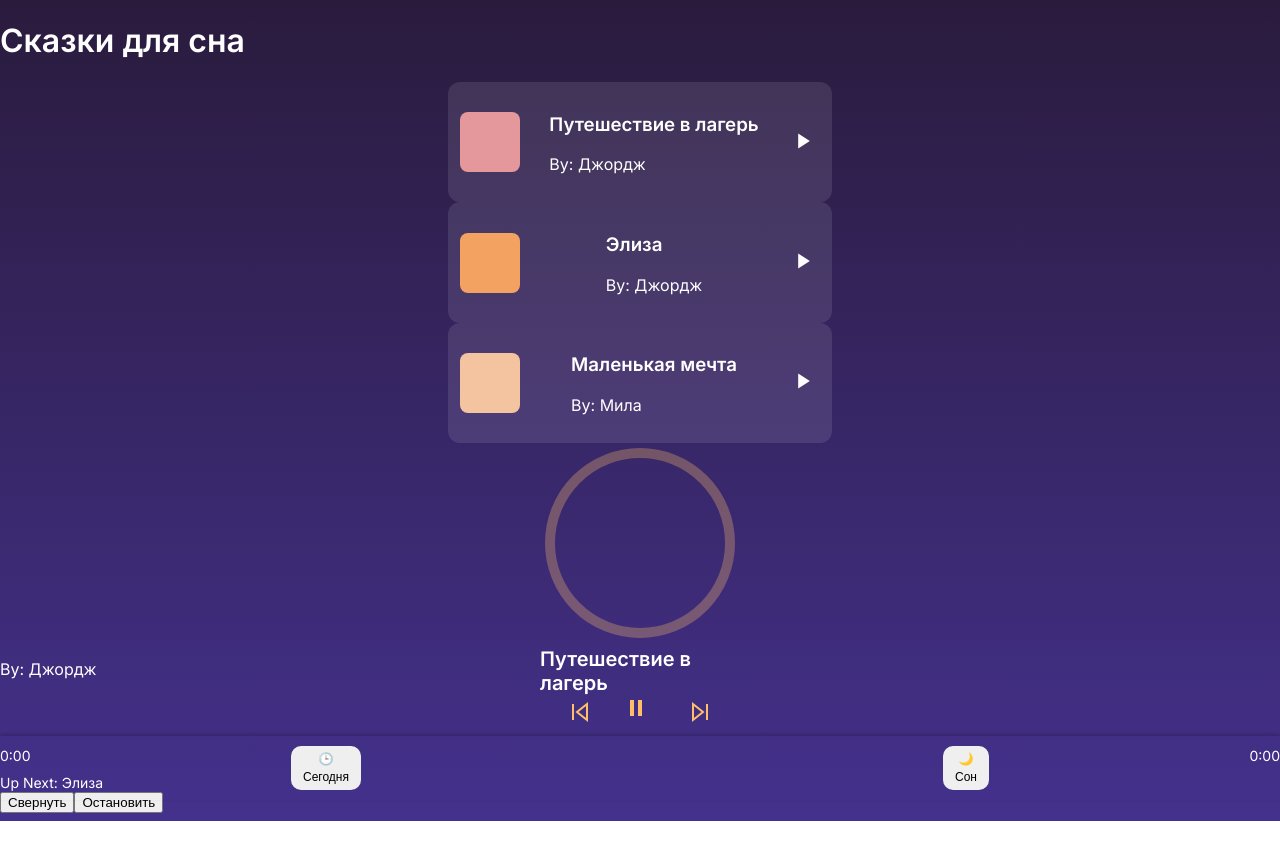
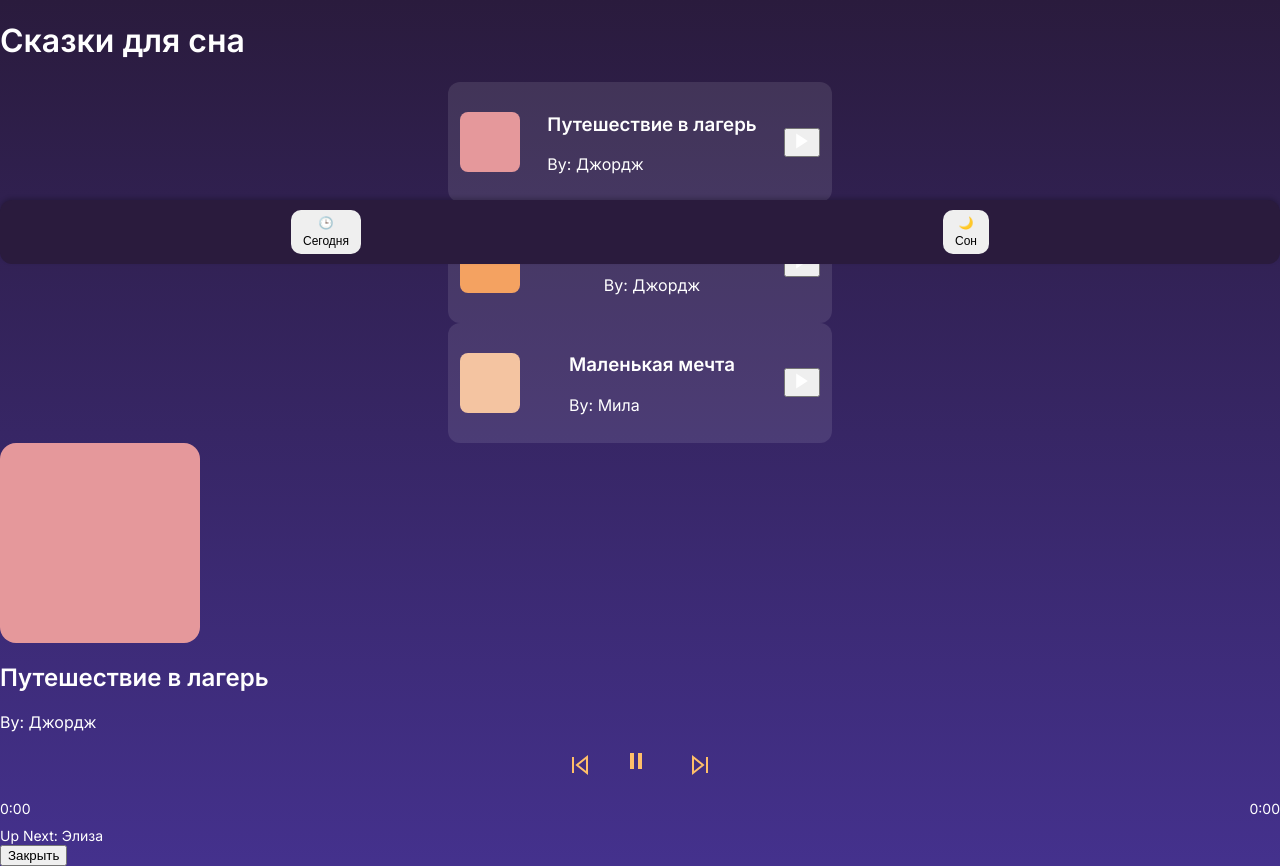
Before and after one commit to GeorgeBuzeev/SleepApp, a React (Create React App) app: page / in a window 1280 px wide. Both pictures are taken after a click on the button 804 px from the left and 142 px from the top of the page. Before the commit the page ends 821 px from the top, so only its background shows below. Built offline with nearby package versions, Linux system fonts and the light colour scheme.

Commit message:
Fixed scroll, moved menu up, updated player to Spotify style

```diff
--- a/src/App.css
+++ b/src/App.css
@@ -26,30 +26,11 @@ body {
   border-radius: 8px;
 }
 
-.play-icon {
-  background: none;
-  border: none;
-  cursor: pointer;
-}
-
 /* Плеер */
-.player-circle {
-  position: relative;
+.player-cover {
   width: 200px;
   height: 200px;
-  margin: 0 auto;
-}
-
-.progress-circle {
-  width: 100%;
-  height: 100%;
-  transform: rotate(-90deg);
-}
-
-.player-title {
-  font-size: 20px;
-  font-weight: 600;
-  color: white;
+  border-radius: 16px;
 }
 
 .player-controls {
@@ -78,16 +59,21 @@ body {
   justify-content: space-between;
 }
 
+.progress-bar {
+  position: relative;
+  width: 100%;
+  max-width: 360px;
+  margin-top: 10px;
+}
+
+.progress {
+  height: 100%;
+  border-radius: 4px;
+}
+
 .up-next {
   font-size: 14px;
   margin-top: 10px;
-}
-
-/* Мини-плеер */
-.mini-player-cover {
-  width: 40px;
-  height: 40px;
-  border-radius: 8px;
 }
 
 /* Кнопка каталога */
@@ -109,12 +95,13 @@ body {
   justify-content: space-around;
   padding: 10px 0;
   position: fixed;
-  bottom: 0;
+  top: 25%; /* Поднятие меню выше */
   left: 0;
   right: 0;
   box-shadow: 0 -2px 4px rgba(0, 0, 0, 0.2);
   z-index: 10;
-  opacity: 1; /* Непрозрачность */
+  background-color: #2A1B3D; /* Непрозрачный фон */
+  border-radius: 12px;
 }
 
 .tab-button {
--- a/src/App.js
+++ b/src/App.js
@@ -8,7 +8,7 @@ function App() {
   const [duration, setDuration] = useState(0);
   const [currentStory, setCurrentStory] = useState(null);
   const [upNext, setUpNext] = useState('Up Next: -');
-  const [isPlayerMinimized, setIsPlayerMinimized] = useState(false);
+  const [isPlayerOpen, setIsPlayerOpen] = useState(false);
 
   const stories = [
     { id: 'george_camp', title: 'Путешествие в лагерь', author: 'Джордж', url: 'https://raw.githubusercontent.com/GeorgeBuzeev/TestManya/main/Рассказ Джорджа - Путешествие в лагерь.mp3', cover: '#E5989B' },
@@ -35,7 +35,7 @@ function App() {
     updateUpNext();
     audio.play();
     setIsPlaying(true);
-    setIsPlayerMinimized(false);
+    setIsPlayerOpen(true);
   };
 
   const togglePlay = () => {
@@ -69,20 +69,12 @@ function App() {
     return `${mins}:${secs < 10 ? '0' + secs : secs}`;
   };
 
-  const minimizePlayer = () => {
-    setIsPlayerMinimized(true);
-  };
-
-  const maximizePlayer = () => {
-    setIsPlayerMinimized(false);
-  };
-
-  const stopPlaying = () => {
+  const closePlayer = () => {
     const audio = audioRef.current;
     audio.pause();
     setIsPlaying(false);
     setCurrentStory(null);
-    setIsPlayerMinimized(false);
+    setIsPlayerOpen(false);
   };
 
   return (
@@ -110,7 +102,8 @@ function App() {
                 </button>
               </div>
             ))}
-            {/* Добавим фейковый контент для проверки скролла */}
+            {/* Фейковый контент для скролла */}
+            <div className="h-40"></div>
             <div className="h-40"></div>
           </div>
         ) : (
@@ -136,27 +129,12 @@ function App() {
       </div>
 
       {/* Полноэкранный плеер */}
-      {currentStory && !isPlayerMinimized && (
-        <div className="fixed inset-0 bg-[#44318D] flex flex-col items-center justify-center p-6 z-50">
-          <div className="player-circle relative mb-6">
-            <svg className="progress-circle" viewBox="0 0 100 100">
-              <circle cx="50" cy="50" r="45" stroke="#FFBF69" strokeWidth="5" fill="none" opacity="0.3" />
-              <circle
-                cx="50"
-                cy="50"
-                r="45"
-                stroke="#FFBF69"
-                strokeWidth="5"
-                fill="none"
-                strokeDasharray="283"
-                strokeDashoffset={283 - (283 * (currentTime / duration || 0))}
-                style={{ transition: 'stroke-dashoffset 0.1s linear' }}
-              />
-            </svg>
-            <div className="player-title text-center absolute inset-0 flex items-center justify-center">{currentStory.title}</div>
-          </div>
-          <p className="text-sm text-gray-300 mb-4">By: {currentStory.author}</p>
-          <div className="player-controls flex justify-center gap-4 mb-4">
+      {isPlayerOpen && currentStory && (
+        <div className="fixed inset-0 bg-[#2A1B3D] flex flex-col items-center justify-center p-6 z-50">
+          <div className="player-cover mb-6" style={{ backgroundColor: currentStory.cover, width: '200px', height: '200px', borderRadius: '16px' }}></div>
+          <h2 className="text-xl font-bold mb-2">{currentStory.title}</h2>
+          <p className="text-sm text-gray-400 mb-4">By: {currentStory.author}</p>
+          <div className="player-controls flex justify-center gap-6 mb-4">
             <button className="player-button" onClick={prevStory}>
               <svg width="24" height="24" fill="none" stroke="#FFBF69" strokeWidth="2">
                 <polygon points="19 20 9 12 19 4 19 20"/>
@@ -182,57 +160,23 @@ function App() {
               </svg>
             </button>
           </div>
-          <div className="time mt-2 flex justify-between text-sm text-gray-300 w-full max-w-md">
+          <div className="time flex justify-between text-sm text-gray-300 w-full max-w-md mb-4">
             <span>{formatTime(currentTime)}</span>
             <span>{formatTime(duration)}</span>
           </div>
+          <div className="progress-bar w-full max-w-md h-1 bg-gray-600 rounded-full">
+            <div
+              className="progress h-1 bg-[#FFBF69] rounded-full"
+              style={{ width: `${(currentTime / duration) * 100 || 0}%`, transition: 'width 0.1s linear' }}
+            ></div>
+          </div>
           <div className="up-next mt-2 text-sm text-gray-400 text-center">{upNext}</div>
-          <button className="mt-6 text-gray-300 text-sm" onClick={minimizePlayer}>Свернуть</button>
-          <button className="mt-2 text-gray-300 text-sm" onClick={stopPlaying}>Остановить</button>
+          <button className="mt-6 text-gray-300 text-sm" onClick={closePlayer}>Закрыть</button>
         </div>
       )}
 
-      {/* Мини-плеер */}
-      {currentStory && isPlayerMinimized && (
-        <div className="fixed bottom-16 left-0 right-0 bg-[#2A1B3D] p-3 flex items-center justify-between z-50">
-          <div className="flex items-center">
-            <div className="mini-player-cover mr-3" style={{ backgroundColor: currentStory.cover }}></div>
-            <div>
-              <div className="text-sm font-semibold">{currentStory.title}</div>
-              <div className="text-xs text-gray-400">By: {currentStory.author}</div>
-            </div>
-          </div>
-          <div className="flex items-center gap-2">
-            <button className="player-button" onClick={togglePlay}>
-              {isPlaying ? (
-                <svg width="20" height="20" fill="#FFBF69">
-                  <rect x="6" y="4" width="4" height="12"/>
-                  <rect x="12" y="4" width="4" height="12"/>
-                </svg>
-              ) : (
-                <svg width="20" height="20" fill="#FFBF69">
-                  <polygon points="5 3 17 10 5 17 5 3"/>
-                </svg>
-              )}
-            </button>
-            <button className="player-button" onClick={nextStory}>
-              <svg width="20" height="20" fill="none" stroke="#FFBF69" strokeWidth="2">
-                <polygon points="5 4 15 12 5 20 5 4"/>
-                <line x1="19" y1="4" x2="19" y2="20"/>
-              </svg>
-            </button>
-            <button className="player-button" onClick={maximizePlayer}>
-              <svg width="20" height="20" fill="#FFBF69" viewBox="0 0 24 24">
-                <path d="M4 4h16v16H4z" fill="none" stroke="currentColor" strokeWidth="2"/>
-                <path d="M4 4l16 16M4 20L20 4" stroke="currentColor" strokeWidth="2"/>
-              </svg>
-            </button>
-          </div>
-        </div>
-      )}
-
-      {/* Вкладки */}
-      <div className="tab-buttons flex justify-around bg-[#2A1B3D] p-2">
+      {/* Вкладки (подняты выше) */}
+      <div className="tab-buttons fixed top-1/4 left-0 right-0 flex justify-around bg-[#2A1B3D] p-2 rounded-xl shadow-lg z-10">
         <button
           className={`tab-button flex flex-col items-center p-2 rounded-lg ${activeTab === 'today' ? 'bg-[#44318D] text-white' : 'text-gray-400'}`}
           onClick={() => setActiveTab('today')}
```
